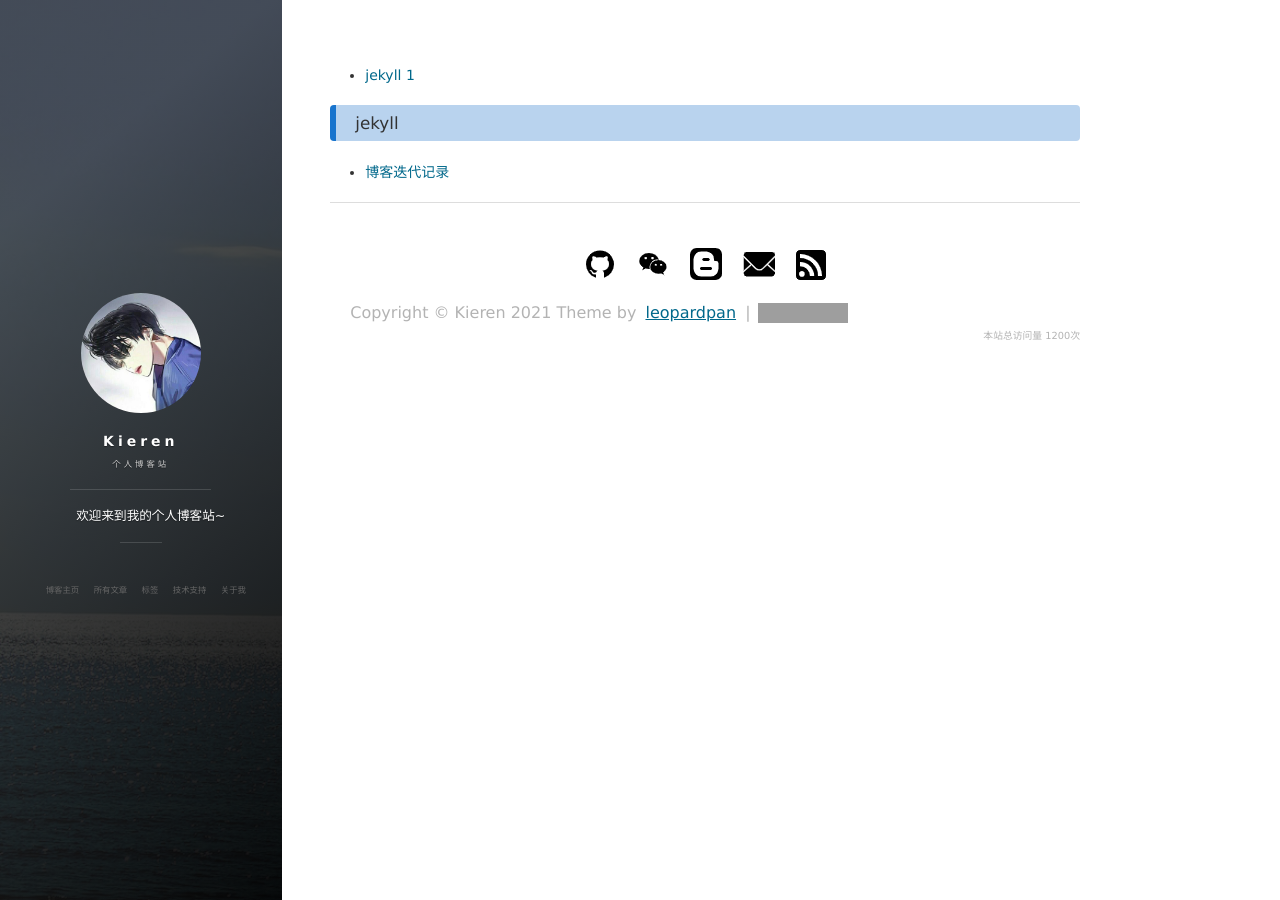
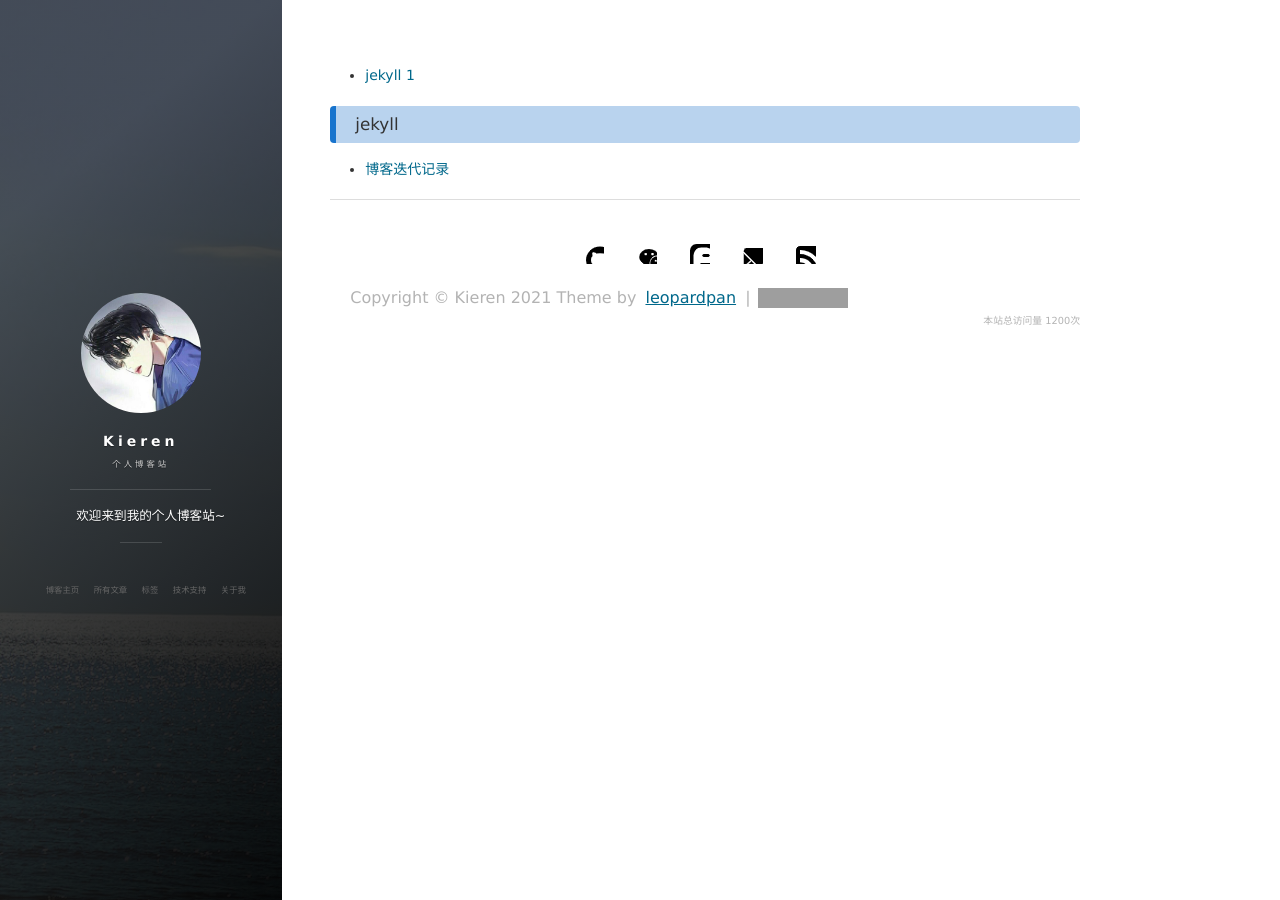
Before and after one commit to Little-Five/Little-Five.github.io, a Jekyll site: the page built from tags.html, in a window 1280 px wide. Built offline with Jekyll 4.4.1, drawn with Linux system fonts in a browser that asks for light colours; nearby versions of some CDN libraries; comment, search, counter and statistics services are not loaded; grey boxes are pictures that could not be loaded.

Commit message:
adjust h2 h3 margin

```diff
--- a/css/main.css
+++ b/css/main.css
@@ -99,7 +99,7 @@ h3,
 h4,
 h5,
 h5 {
-  margin-top: 1.0em;
+  margin-top: 2.0em;
   margin-bottom: .5em;
   font-family: "ff-tisa-web-pro-1", "ff-tisa-web-pro-2", "Lucida Grande", "Hiragino Sans GB", "Hiragino Sans GB W3", "Microsoft YaHei", "WenQuanYi Micro Hei", sans-serif;
   font-weight: lighter;
@@ -126,8 +126,8 @@ h3 {
   text-indent: 4px;
   border-radius: 4px;
   padding: 10px 15px;
-  margin-bottom: 20px;
-  margin-top: 5px;
+  margin-bottom: 15px;
+  margin-top: 20px;
   background:#B9D3EE;
   /*0px right, 5px botton, 5px fuzzy*/
   /* box-shadow: 0px 5px 5px #9FB6CD; */
@@ -327,8 +327,8 @@ img::-moz-selection {
 }
 
 .footer-social-icon {
-  width: 32px;
-  height: 32px;
+  width: 20px;
+  height: 20px;
   background-size: 15px;
 }
 
```
